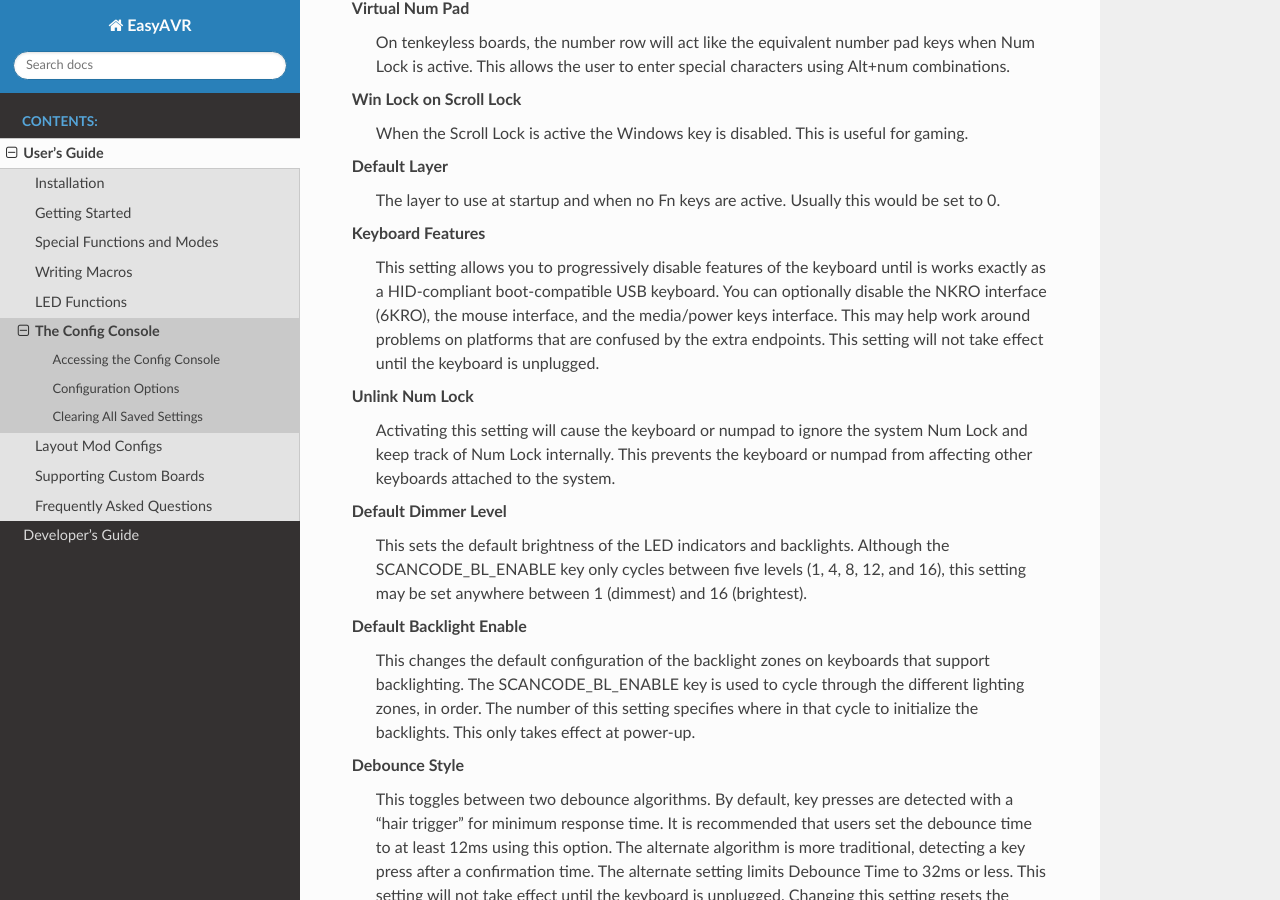
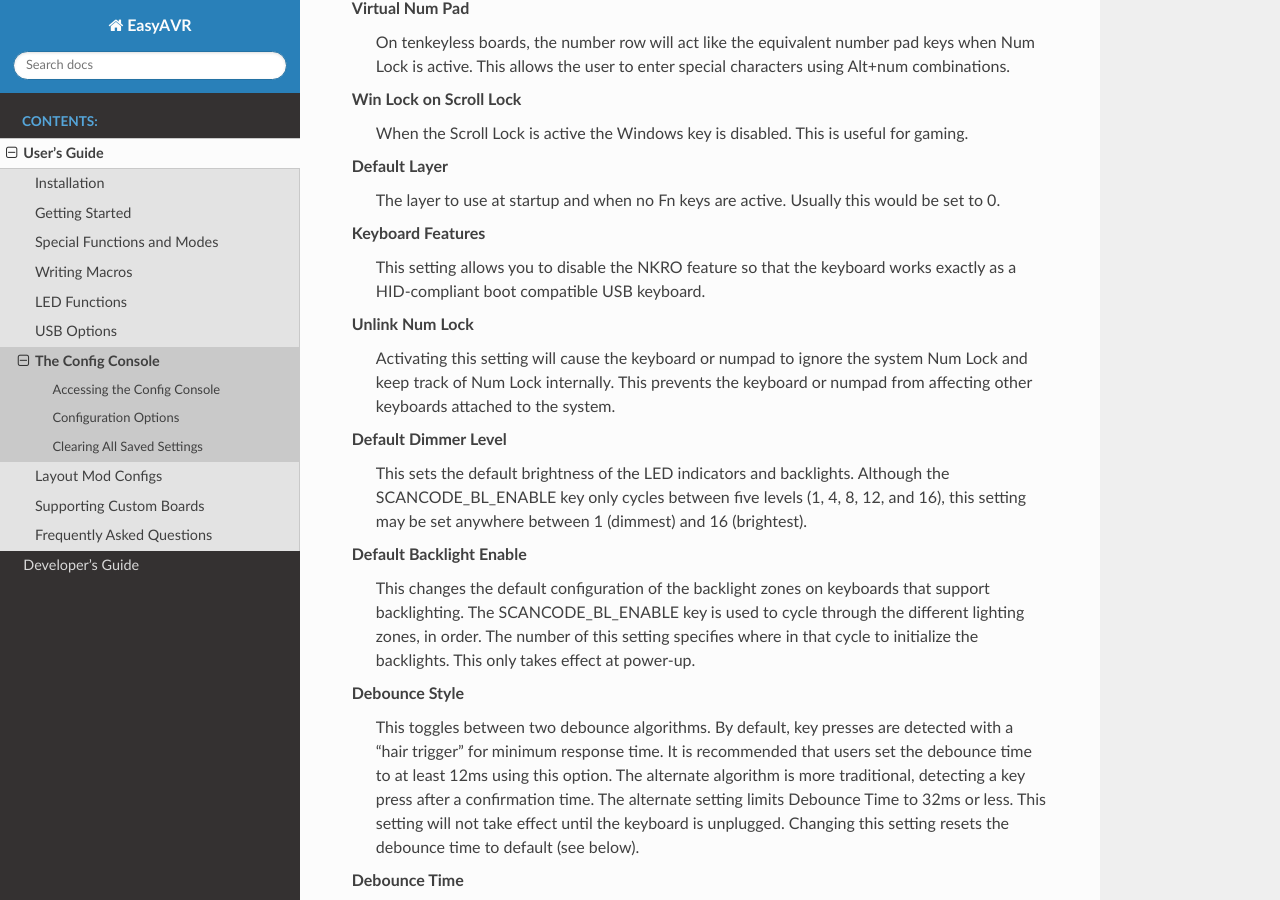
Before and after one commit to dhowland/EasyAVR, a Sphinx documentation site: the page built from docs/source/console.rst, in a window 1280 px wide and 900 px high, scrolled down 680 px. Built offline with Sphinx 7.4.7 and the Read the Docs theme 2.0.0, drawn with Linux system fonts in a browser that asks for light colours; the version number could not be read and is left out.

Commit message:
Update docs for new keymapper features (Issue #73)

```diff
--- a/docs/source/console.rst
+++ b/docs/source/console.rst
@@ -40,12 +40,8 @@ Default Layer
     would be set to 0.
 
 Keyboard Features
-    This setting allows you to progressively disable features of the keyboard
-    until is works exactly as a HID-compliant boot-compatible USB keyboard.
-    You can optionally disable the NKRO interface (6KRO), the mouse interface,
-    and the media/power keys interface.  This may help work around problems
-    on platforms that are confused by the extra endpoints.  This setting will
-    not take effect until the keyboard is unplugged.
+    This setting allows you to disable the NKRO feature so that the keyboard
+    works exactly as a HID-compliant boot compatible USB keyboard.
 
 Unlink Num Lock
     Activating this setting will cause the keyboard or numpad to ignore the
--- a/docs/source/getstarted.rst
+++ b/docs/source/getstarted.rst
@@ -17,8 +17,9 @@ every key the hardware supports is shown.  Layout mods are discussed in
 
 You are presented with a view of the keyboard with a default map already
 assigned to the keys on the first layer (AKA the "default" layer).  In
-addition to the "Layout" view, there are also tabs for "Macros" and "LEDs".
-They are discussed in the :doc:`macros` and :doc:`leds` chapters, respectively.
+addition to the "Layout" view, there are also tabs for "Macros", "LEDs", and
+"USB".  They are discussed in the :doc:`macros`, :doc:`leds`, and :doc:`usb`
+chapters, respectively.
 
 Your keymap can use up to 10 different layers.  Layers are discussed in the
 :doc:`functions` chapter.  To open a layer for editing, select it using the
--- a/docs/source/userguide.rst
+++ b/docs/source/userguide.rst
@@ -14,6 +14,7 @@ New users should read all the documents in this section.
    functions
    macros
    leds
+   usb
    console
    cfgfiles
    newboard
```
Also changed, not shown: docs/source/usb.rst (added, +43 -0 lines), docs/source/easykeymap_ss1.png, docs/source/easykeymap_ss3.png, docs/source/easykeymap_ss4.png, docs/source/easykeymap_ss8.png (added), 1 other file.
